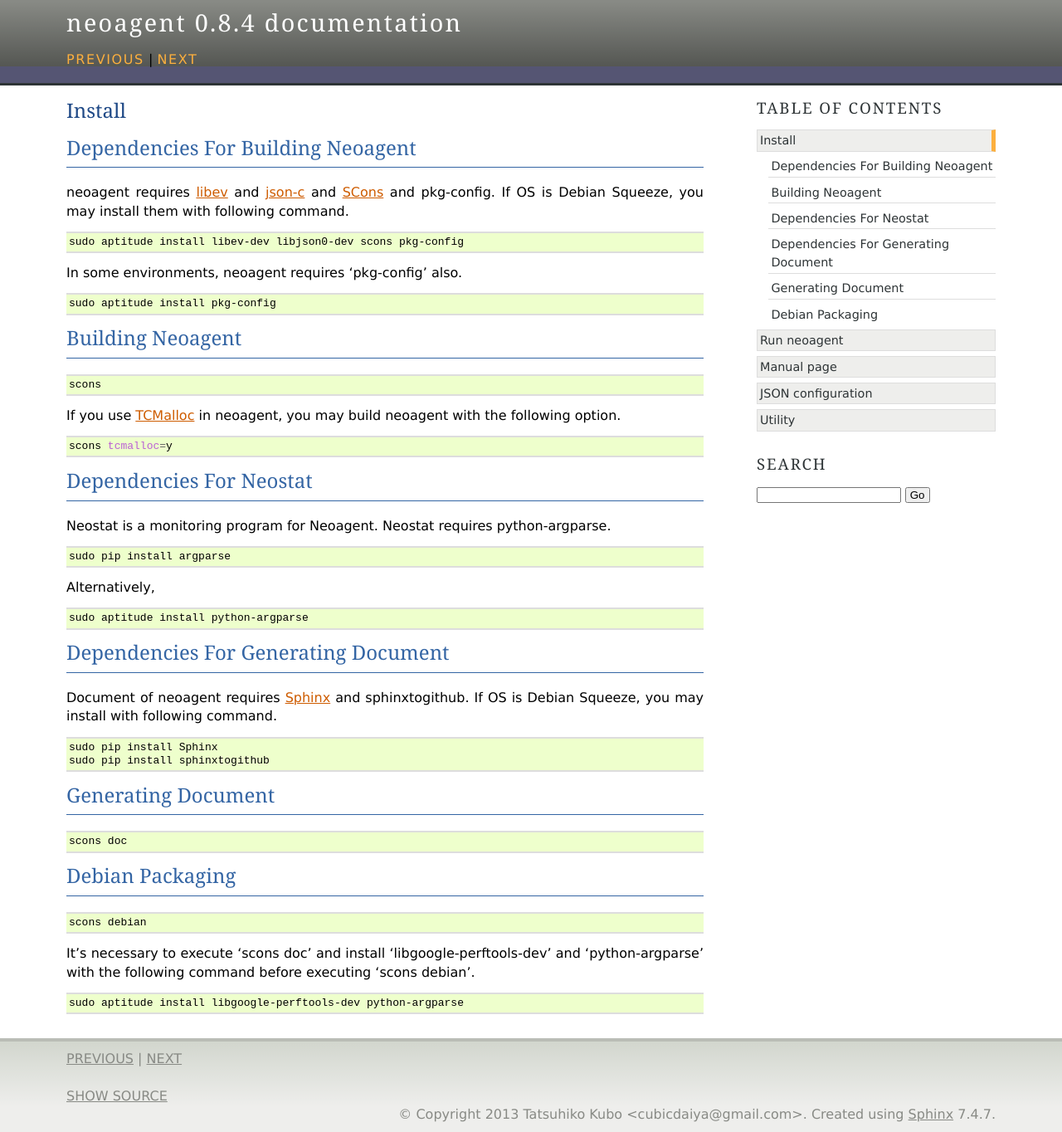
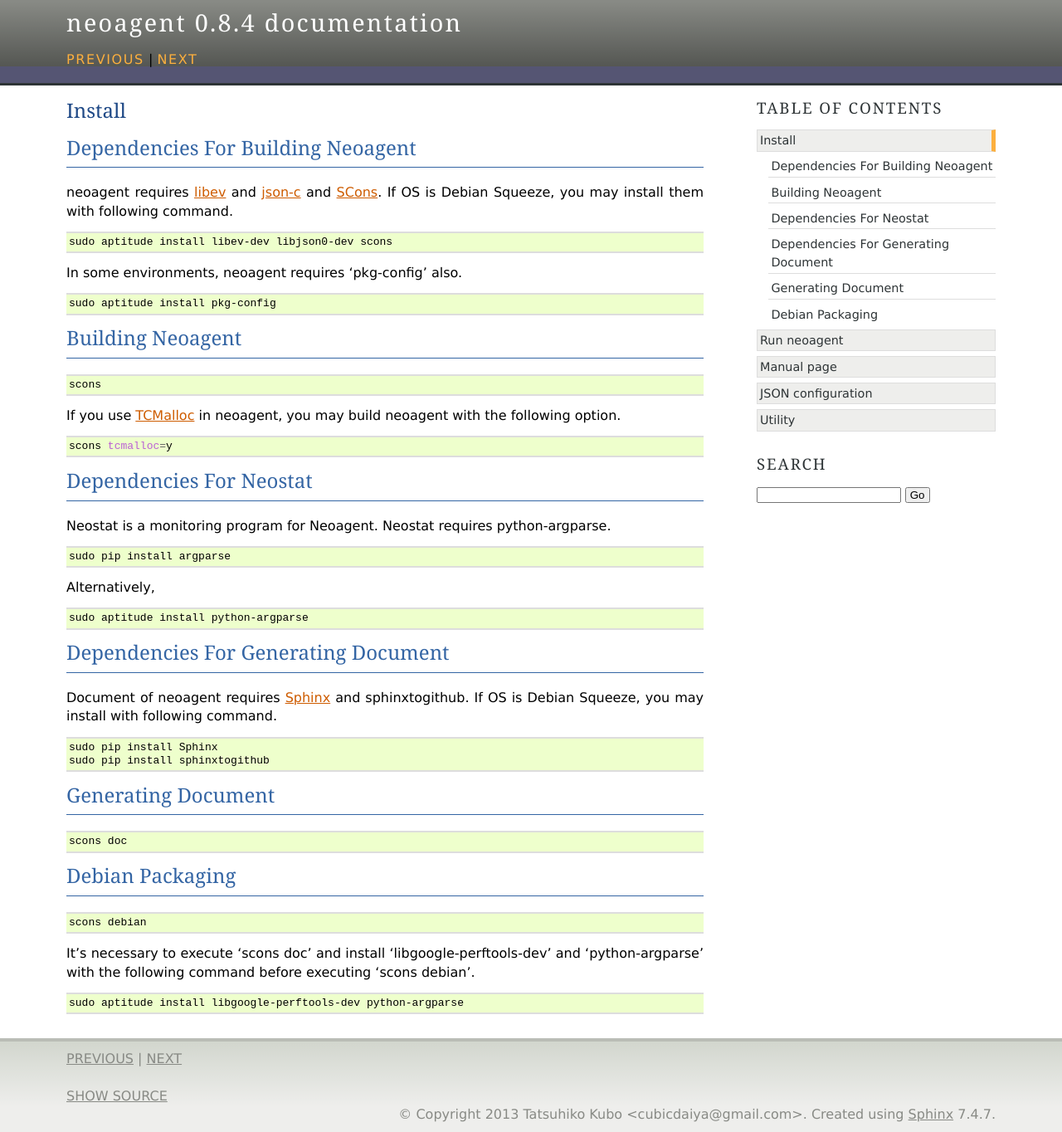
Before and after one commit to cubicdaiya/neoagent, a Sphinx documentation site: the page built from doc/source/install.rst, in a window 1280 px wide. Shown: the whole page at 83% size. Built offline with Sphinx 7.4.7, drawn with Linux system fonts in a browser that asks for light colours.

Commit message:
remove duplicated description

```diff
--- a/doc/source/install.rst
+++ b/doc/source/install.rst
@@ -6,12 +6,12 @@
 ====================================
 
 neoagent requires `libev <http://software.schmorp.de/pkg/libev.html>`_ and
-`json-c <http://oss.metaparadigm.com/json-c/>`_ and `SCons <http://www.scons.org/>`_ and pkg-config.
+`json-c <http://oss.metaparadigm.com/json-c/>`_ and `SCons <http://www.scons.org/>`_.
 If OS is Debian Squeeze, you may install them with following command.
 
 .. code-block:: sh
 
- sudo aptitude install libev-dev libjson0-dev scons pkg-config
+ sudo aptitude install libev-dev libjson0-dev scons
 
 In some environments, neoagent requires 'pkg-config' also.
 
```
